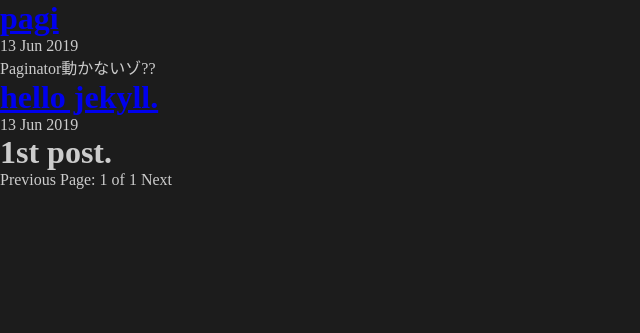
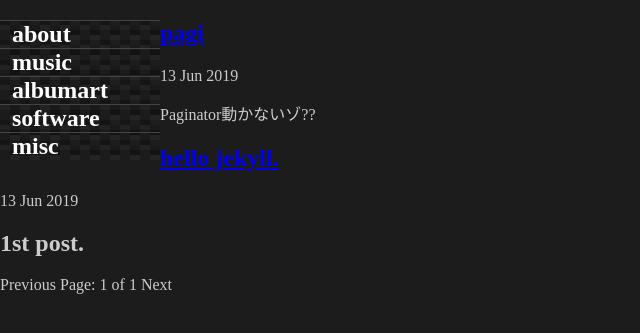
Before and after one commit to switchworks/switchworks.github.io, a Jekyll site: the page built from index.html, in a window 1280 px wide. Shown: the top 333 px of the page, without its empty margins (0-640 px from the left). Built offline with Jekyll 4.4.1, drawn with Linux system fonts in a browser that asks for light colours; some web fonts are replaced; the list of posts is cut into pages by our own code.

Commit message:
Update default.html

```diff
--- a/_layouts/default.html
+++ b/_layouts/default.html
@@ -6,24 +6,77 @@
 	<link href="https://fonts.googleapis.com/css?family=Orbitron&display=swap" rel="stylesheet">
 	<link href="https://fonts.googleapis.com/earlyaccess/roundedmplus1c.css" rel="stylesheet" />
 	<style>
-    *{
+	body{
 		margin: 0;
-      padding: 0;
-    }
-    body {
+		overflow:hidden;
 		font-family : "Rounded Mplus 1c";
 		color : #cccccc;
 		background-color : #1c1c1c;
 	}
+	#sidebar {
+		width: 10em;
+		height:100%;
+		color:white;
+		background:
+			linear-gradient(27deg, #151515 5px, transparent 5px) 0 5px,
+			linear-gradient(207deg, #151515 5px, transparent 5px) 10px 0px,
+			linear-gradient(27deg, #222 5px, transparent 5px) 0px 10px,
+			linear-gradient(207deg, #222 5px, transparent 5px) 10px 5px,
+			linear-gradient(90deg, #1b1b1b 10px, transparent 10px),
+			linear-gradient(#1d1d1d 25%, #1a1a1a 25%, #1a1a1a 50%, transparent 50%, transparent 75%, #242424 75%, #242424);
+		background-color: #131313;
+		background-size: 20px 20px;
+		font-weight:700;
+		float: left;
+		user-select: none;
+	}
+	#sidebar ul{
+		margin:0;
+		padding:0;
+		border-style:solid;
+		border-width:1px 0px 0px 0px;
+		border-color:#444;
+	}
+	#sidebar li{
+		list-style-type: none;
+		font-size:24px;
+		border-style:solid;
+		border-width:0px 0px 1px 0px;
+		border-color:#444;
+		padding-left:0.5em;
+	}
+	#sidebar li a{
+		text-decoration: none;
+		color:white;
+	}
+	#sidebar li:hover{
+		background-color: #ffffff20;
+	}
+	#sidebar li:last-child{
+		border-style:none;
+	}
 	</style>
 	<script type="text/javascript">
-    <!--
-    // -->
 	</script>
 
 	</head>
 
 	<body>
+		<header>
+		</header>
+		<aside id="sidebar">
+			<ul>
+				<li><a href="/about.html">about</a></li>
+				<li><a href="/music.html">music</a></li>
+				<li><a href="/albumart.html">albumart</a></li>
+				<li><a href="/software.html">software</a></li>
+				<li><a href="/misc.html">misc</a></li>
+			</ul>
+		</aside>
+		<article>
 			{{content}}
+		</article>
+		<footer>
+		</footer>
 	</body>
 </html>
```
Lines whose indentation alone changed are shown as unchanged.
